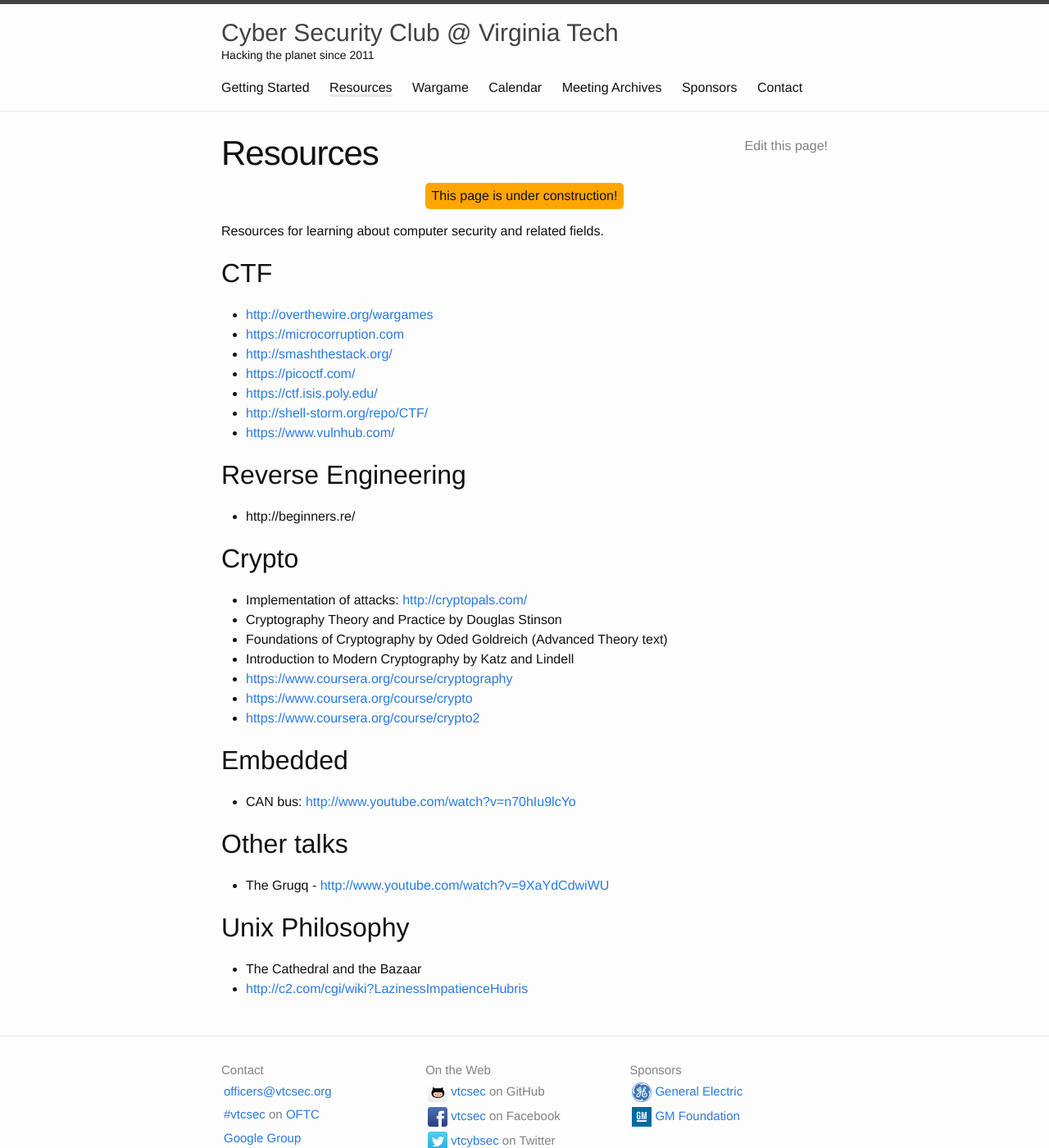
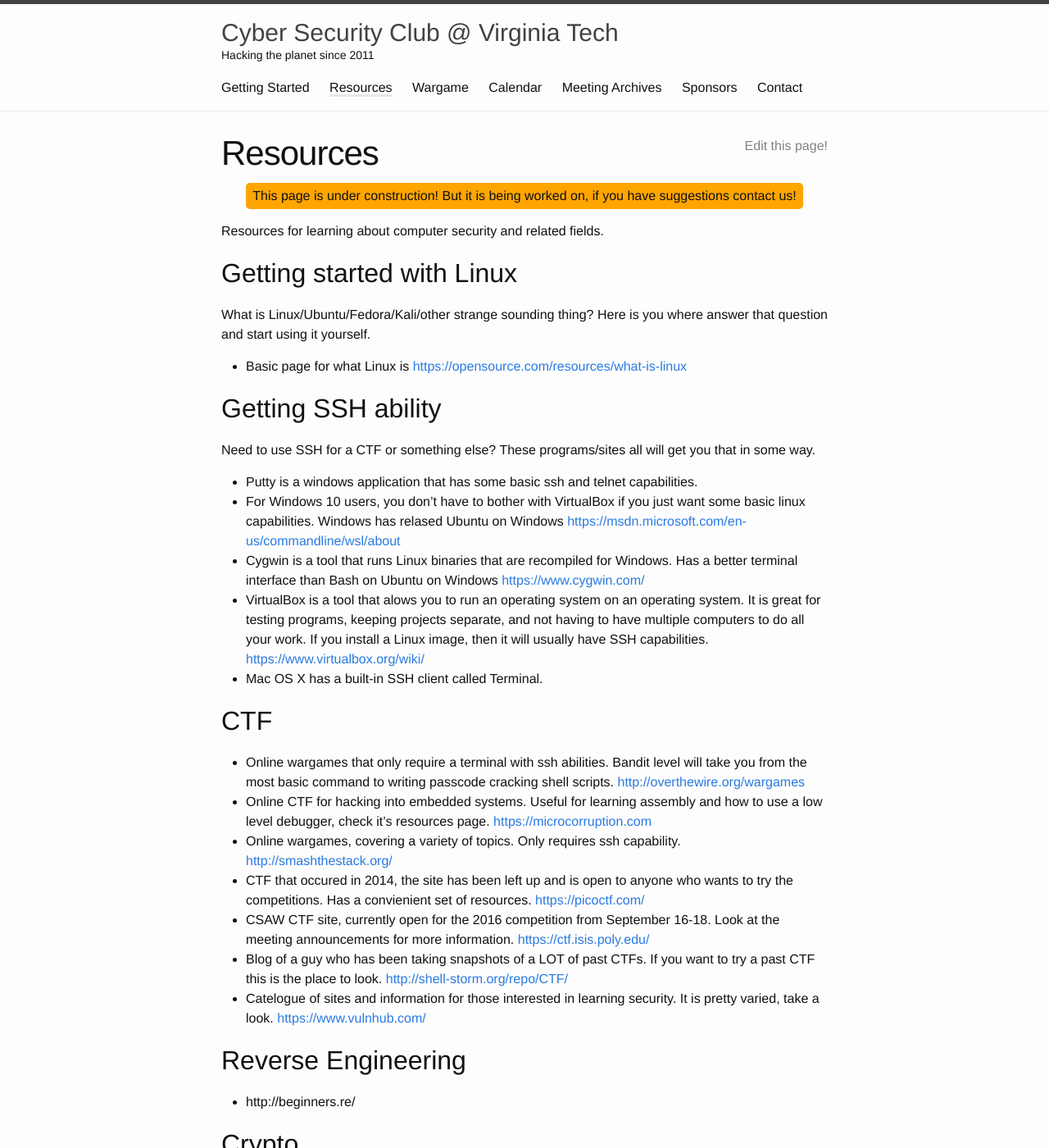
Before and after one commit to VTCSec/vtcsec.org, a Jekyll site: the page built from resources.md, in a window 1280 px wide and 1400 px high. Shown: the whole window at 82% size. Built offline with Jekyll 4.4.1, drawn with Linux system fonts in a browser that asks for light colours.

Commit message:
Updated resources page, added Gettting SSH section and improved CTF section

```diff
--- a/resources.md
+++ b/resources.md
@@ -5,18 +5,30 @@ permalink: /resources/
 edit_link: true
 ---
 
-<span class="notice">This page is under construction!</span>
+<span class="notice">This page is under construction! But it is being worked on, if you have suggestions contact us!</span>
 
 Resources for learning about computer security and related fields.
 
+## Getting started with Linux
+What is Linux/Ubuntu/Fedora/Kali/other strange sounding thing? Here is you where answer that question and start using it yourself.
+  - Basic page for what Linux is <https://opensource.com/resources/what-is-linux>
+
+## Getting SSH ability
+Need to use SSH for a CTF or something else? These programs/sites all will get you that in some way.
+  - Putty is a windows application that has some basic ssh and telnet capabilities. <www.putty.org>
+  - For Windows 10 users, you don't have to bother with VirtualBox if you just want some basic linux capabilities. Windows has relased Ubuntu on Windows <https://msdn.microsoft.com/en-us/commandline/wsl/about>
+  - Cygwin is a tool that runs Linux binaries that are recompiled for Windows. Has a better terminal interface than Bash on Ubuntu on Windows <https://www.cygwin.com/>
+  - VirtualBox is a tool that alows you to run an operating system on an operating system. It is great for testing programs, keeping projects separate, and not having to have multiple computers to do all your work. If you install a Linux image, then it will usually have SSH capabilities. <https://www.virtualbox.org/wiki/>
+  - Mac OS X has a built-in SSH client called Terminal.
+
 ## CTF
-  - <http://overthewire.org/wargames>
-  - <https://microcorruption.com>
-  - <http://smashthestack.org/>
-  - <https://picoctf.com/>
-  - <https://ctf.isis.poly.edu/>
-  - <http://shell-storm.org/repo/CTF/>
-  - <https://www.vulnhub.com/>
+  - Online wargames that only require a terminal with ssh abilities. Bandit level will take you from the most basic command to writing passcode cracking shell scripts. <http://overthewire.org/wargames>
+  - Online CTF for hacking into embedded systems. Useful for learning assembly and how to use a low level debugger, check it's resources page. <https://microcorruption.com>
+  - Online wargames, covering a variety of topics. Only requires ssh capability. <http://smashthestack.org/>
+  - CTF that occured in 2014, the site has been left up and is open to anyone who wants to try the competitions. Has a convienient set of resources. <https://picoctf.com/>
+  - CSAW CTF site, currently open for the 2016 competition from September 16-18. Look at the meeting announcements for more information. <https://ctf.isis.poly.edu/>
+  - Blog of a guy who has been taking snapshots of a LOT of past CTFs. If you want to try a past CTF this is the place to look. <http://shell-storm.org/repo/CTF/>
+  - Catelogue of sites and information for those interested in learning security. It is pretty varied, take a look. <https://www.vulnhub.com/>
 
 ## Reverse Engineering
 
```
